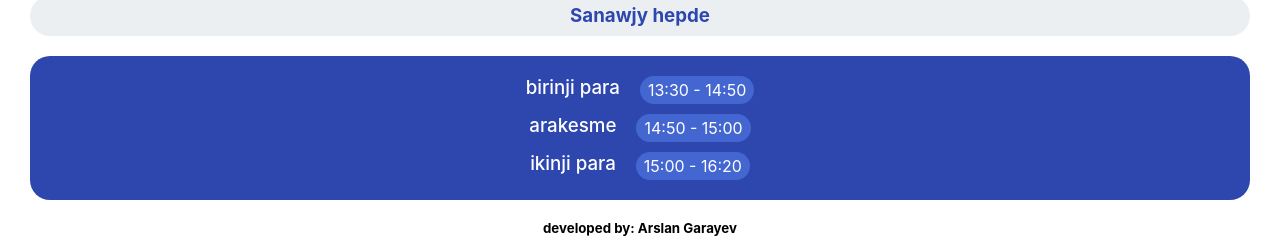
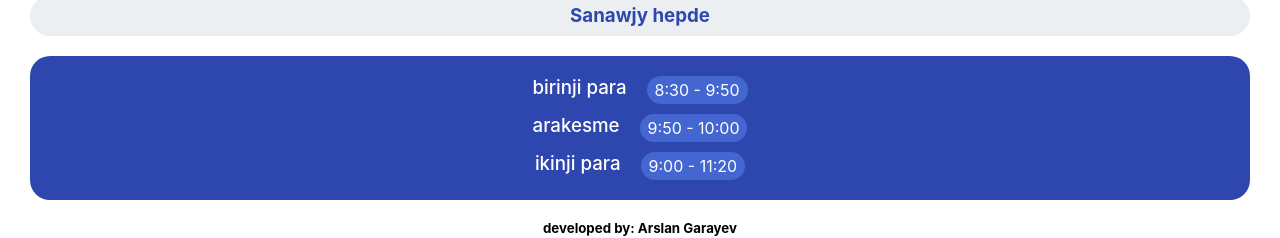
Before and after one commit to lDev28/mhm, a React (Vite) app: page / in a window 1280 px wide. Shown: the part 283-521 px from the top of the page. Built offline with nearby package versions, Linux system fonts and the light colour scheme.

Commit message:
updated times info

```diff
--- a/src/components/Home.jsx
+++ b/src/components/Home.jsx
@@ -20,9 +20,9 @@ const Home = () => {
 
 	// TIME-table
 	const time = {
-		firstPair: '13:30 - 14:50',
-		secondPair: '15:00 - 16:20',
-		breakeTime: '14:50 - 15:00'
+		firstPair: '8:30 - 9:50',
+		secondPair: '9:00 - 11:20',
+		breakeTime: '9:50 - 10:00'
 	}
 	return (
 		<div className={styles.root__block}>
--- a/src/data/table.js
+++ b/src/data/table.js
@@ -83,14 +83,14 @@ const MHMTable = [
 				id: 1,
 				lesson: 'Signallary işläp taýýarlamak',
 				type: 'umumy',
-				teacher: 'Osmanow M.',
+				teacher: 'Osmanow Muhammetguly',
 				auditory: 3208
 			},
 			{
 				id: 2,
 				lesson: 'Signallary işläp taýýarlamak',
 				type: 'umumy',
-				teacher: 'Osmanow M.',
+				teacher: 'Osmanow Muhammetguly',
 				auditory: 3208
 			}
 		],
@@ -100,14 +100,14 @@ const MHMTable = [
 				id: 1,
 				lesson: 'Signallary işläp taýýarlamak',
 				type: 'umumy',
-				teacher: 'Osmanow M.',
+				teacher: 'Osmanow Muhammetguly',
 				auditory: 3208
 			},
 			{
 				id: 2,
 				lesson: 'Signallary işläp taýýarlamak',
 				type: 'amaly',
-				teacher: 'Osmanow M.',
+				teacher: 'Osmanow Muhammetguly',
 				auditory: 3208
 			}
 		],
@@ -121,7 +121,7 @@ const MHMTable = [
 				id: 1,
 				lesson: 'Signallary işläp taýýarlamak',
 				type: 'tejribe',
-				teacher: 'Osmanow M.',
+				teacher: 'Osmanow Muhammetguly',
 				auditory: 3208
 			},
 			{
@@ -138,7 +138,7 @@ const MHMTable = [
 				id: 1,
 				lesson: 'Signallary işläp taýýarlamak',
 				type: 'tejribe',
-				teacher: 'Osmanow M.',
+				teacher: 'Osmanow Muhammetguly',
 				auditory: 3208
 			},
 			{
```
